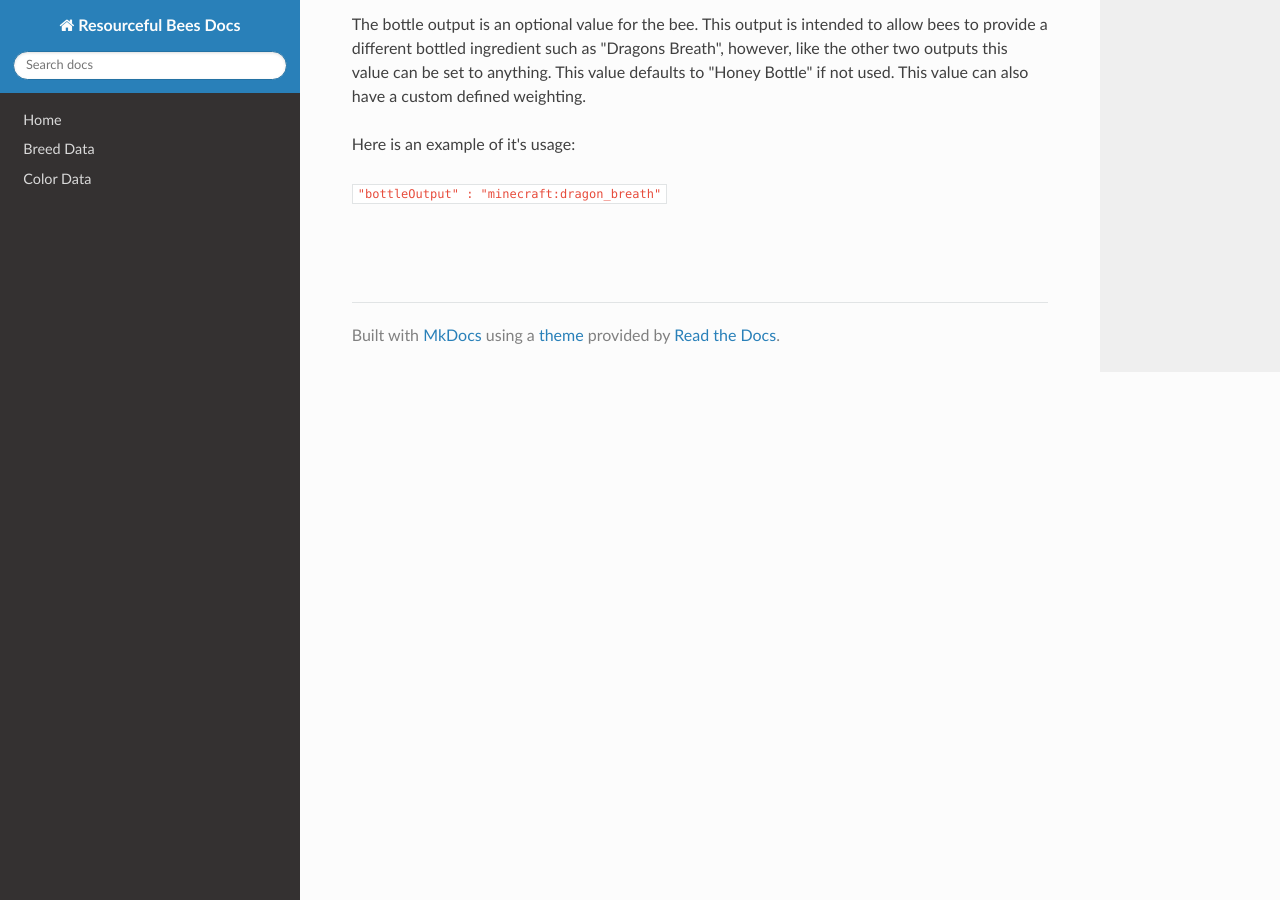
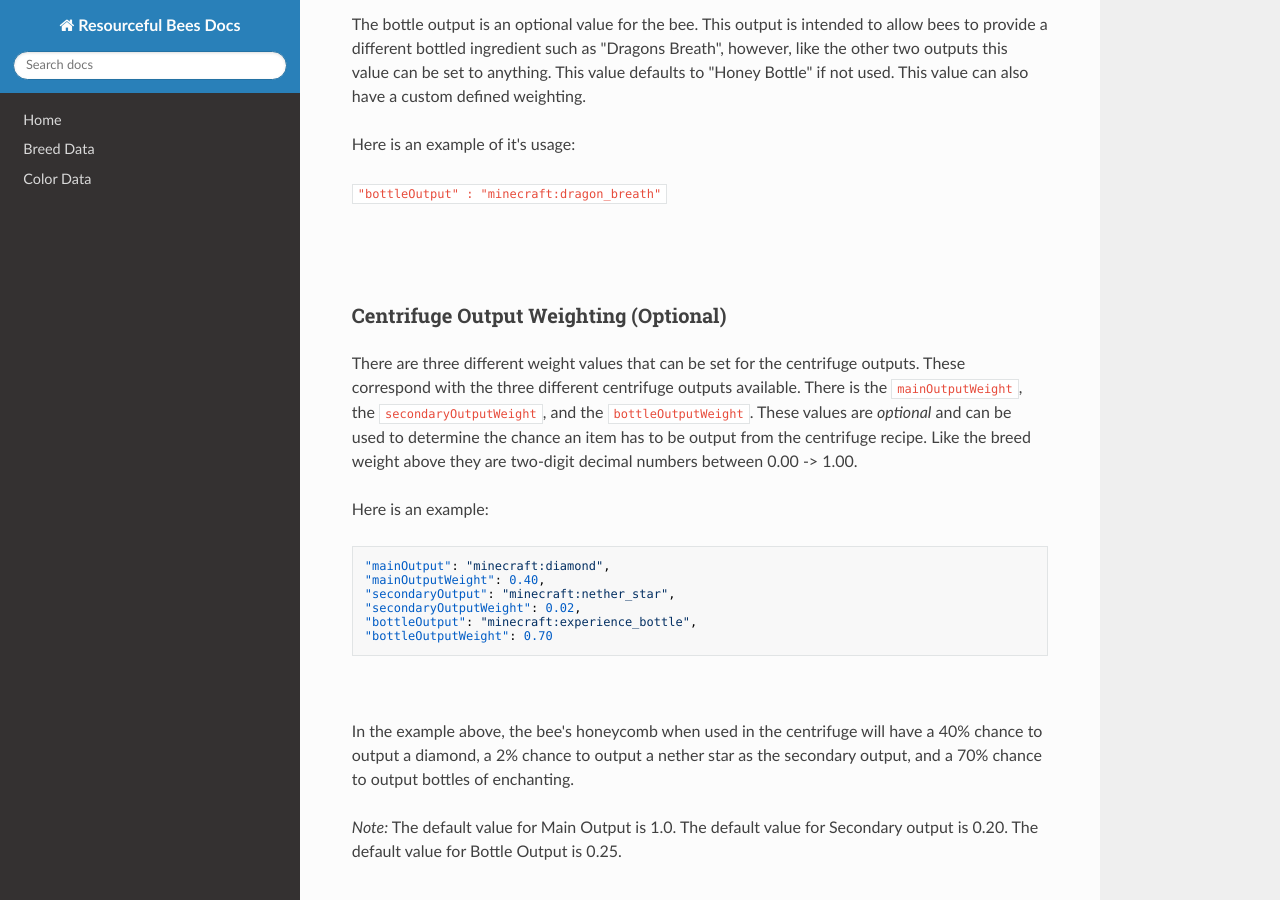
Before and after one commit to Team-Resourceful/ResourcefulBeesDocs, an MkDocs documentation site: the page built from docs/bee_data/centrifuge_data.md, in a window 1280 px wide and 900 px high, scrolled down 1325 px. Built offline with MkDocs 1.6.1, drawn with Linux system fonts in a browser that asks for light colours; nearby versions of some CDN libraries.

Commit message:
docs/bee_data/centrifuge_data.md updated from https://stackedit.io/

````diff
--- a/docs/bee_data/centrifuge_data.md
+++ b/docs/bee_data/centrifuge_data.md
@@ -46,6 +46,29 @@ Here is an example of it's usage:
 <br>
 <br>
 
+### **Centrifuge Output Weighting** (Optional)
+
+There are three different weight values that can be set for the centrifuge outputs. These correspond with the three different centrifuge outputs available. There is the `mainOutputWeight`, the `secondaryOutputWeight`, and the `bottleOutputWeight`. These values are *optional* and can be used to determine the chance an item has to be output from the centrifuge recipe. Like the breed weight above they are two-digit decimal numbers between 0.00 -> 1.00.
+
+Here is an example:
+
+```json
+"mainOutput": "minecraft:diamond",
+"mainOutputWeight": 0.40,
+"secondaryOutput": "minecraft:nether_star",
+"secondaryOutputWeight": 0.02,
+"bottleOutput": "minecraft:experience_bottle",
+"bottleOutputWeight": 0.70
+```
+<br>
+
+In the example above, the bee's honeycomb when used in the centrifuge will have a 40% chance to output a diamond, a 2% chance to output a nether star as the secondary output, and a 70% chance to output bottles of enchanting. <br>
+
+*Note:* The default value for Main Output is 1.0. The default value for Secondary output is 0.20. The default value for Bottle Output is 0.25.
+
+<br>
+<br>
+
 <!--stackedit_data:
-eyJoaXN0b3J5IjpbLTEzNTA4ODI5NV19
+eyJoaXN0b3J5IjpbLTgzMTg5Nzc5NF19
 -->
````
